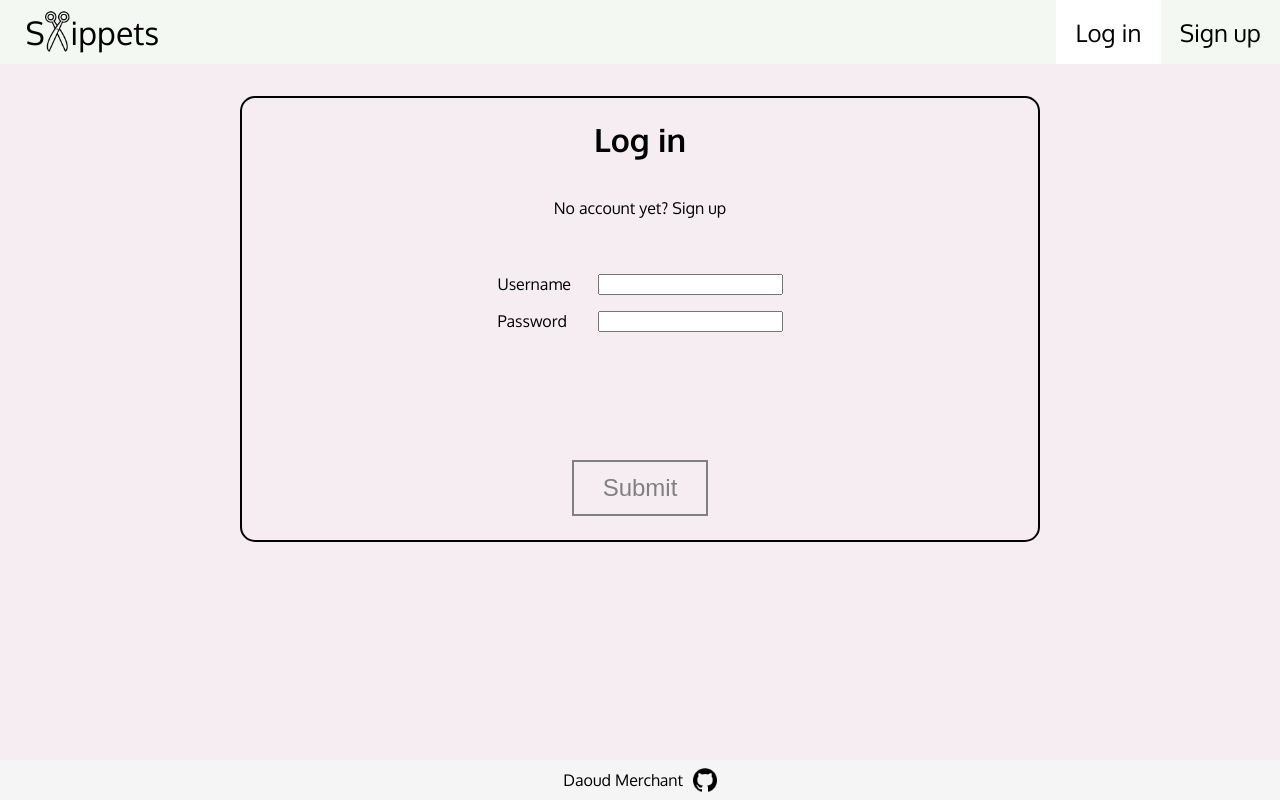
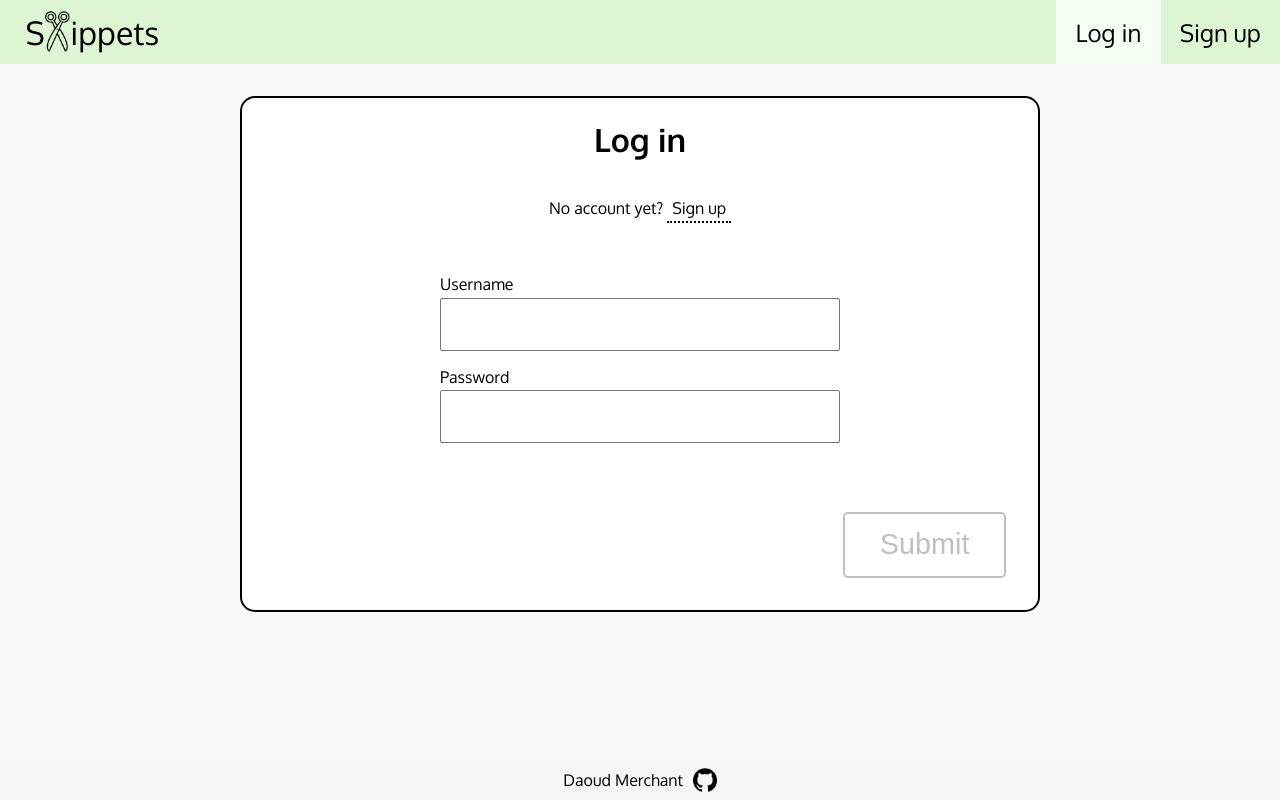
Before and after one commit to daoudmerchant/salt-hackday, a React (Create React App) app in the folder client/: page /form/login in a window 1280 px wide. Built offline with nearby package versions, Linux system fonts and the light colour scheme.

Commit message:
Style card view

```diff
--- a/client/src/App.js
+++ b/client/src/App.js
@@ -47,7 +47,7 @@ const GlobalStyle = createGlobalStyle`
 
 const Main = styled.main`
   overflow-y: scroll;
-  background-color: #f5edf1;
+  background-color: #f8f8f8;
 `
 
 function App() {
--- a/client/src/components/Nav.js
+++ b/client/src/components/Nav.js
@@ -6,7 +6,7 @@ import { selectIfSignedIn } from "../redux/user";
 import scissors from "../assets/scissor.png";
 
 const Header = styled.header`
-    background-color: #F3F8F2;
+    background-color: #def5d3;
     height: 100%;
 `
 
@@ -49,7 +49,7 @@ const MyLink = styled(NavLink)`
     display: flex;
     align-items: center;
     &.active {
-        background-color: white;
+        background-color: #f3fff1;
     }
 `
 
--- a/client/src/components/SnippetCard.js
+++ b/client/src/components/SnippetCard.js
@@ -10,46 +10,87 @@ import VariableInput from "./VariableInput"
 
 import check from "../assets/check.png";
 import copy from "../assets/copy.png";
+import pencil from "../assets/pencil.png";
+import bin from "../assets/bin.png";
 
 const Card = styled.div`
     box-shadow: rgba(17, 17, 26, 0.1) 0px 4px 16px, rgba(17, 17, 26, 0.05) 0px 8px 32px;
     border-radius: 15px;
-    display: flex;
-    justify-content: center;
-    padding: .8em 1.2em;
     transition: .5s all;
-    background-color: ${({$clicked}) => $clicked ? "#c7f0b4" : "transparent"};
+    background-color: ${({$clicked}) => $clicked ? "#c7f0b4" : "white"};
+    padding: 2em;
+    margin-top: 2em;
+`
+
+const MainContainer = styled.div`
+    display: grid;
+    grid-template-columns: 1fr repeat(3, 3em);
+    align-items: center;
 `
 
 const SnippetName = styled.p`
+    height: 100px;
+    max-width: 500px;
+    margin: 0;
+    font-size: 1.2em;
     text-overflow: ellipsis;
+    overflow: hidden;
+    whitespace: nowrap;
+    padding-right: 1em;
+    display: flex;
+    align-items: center;
 `
 
 const SnippetContents = styled.div`
     margin-right: auto;
+    width: 100%;
 `
 
 const VariableContainer = styled.div`
-
+    display: grid;
+    grid-template-columns: 1fr;
+    gap: 1em;
 `
 
 const CopyButton = styled.button`
-
+    grid-column: -2 / -1;
+    &:disabled {
+        opacity: .2;
+    }
 `
 
 const ClearButton = styled.button`
+    display: block;
+    border: 2px solid tomato;
+    background-color: tomato;
+    color: white;
+    font-size: 1em;
+    border-radius: 5px;
+    padding: .5em 1.2em;
+    margin-top: 1em;
+    margin-inline: auto;
+    &:disabled {
+        border-color: silver;
+        background-color: transparent;
+        color: silver;
+    }
 `
 
 const Edit = styled(Link)`
-
+    grid-column: -3 / -2;
+    margin-inline: auto;
 `
 
 const DeleteButton = styled.button`
-
+grid-column: -4 / -3;
 `
 
 const Icon = styled.img`
     height: 2.5em;
+`
+
+const SmallIcon = styled.img`
+    height: 1.6em;
 `
 
 export const SnippetCard = ({ snippet, dummy }) => {
@@ -76,26 +117,28 @@ export const SnippetCard = ({ snippet, dummy }) => {
     }
     return (
         <Card $clicked={copied}>
+            <MainContainer>
                 <SnippetContents>
                     <SnippetName>{snippet.title || snippet.text}</SnippetName>
+                </SnippetContents>
+                {dummy
+                    ? null
+                    : <>
+                        <DeleteButton onClick={handleDelete}><SmallIcon src={bin} alt="delete"/></DeleteButton>
+                        <Edit to={`/snippets/${snippet._id}`}><SmallIcon src={pencil} alt="edit"/></Edit>
+                    </>}
+                <CopyButton disabled={!canBeCopied} onClick={handleCopy}>{copied ? <Icon src={check} alt="checkmark"/> : <Icon src={copy} alt="copy to clipboard"/>}</CopyButton>
+            </MainContainer>
+            {variables.length
+                    ? <ClearButton disabled={!Object.values(variableValues).some(Boolean)}onClick={resetVariableValues}>Clear fields</ClearButton>
+                    : null
+                }
             <VariableContainer>
                 {variables.map(variable => {
                     const update = e => updateVariableValues(variable, e.target.value);
                     return <VariableInput key={variable} variable={variable} update={update} value={variableValues[variable]} />
                 })}
             </VariableContainer>
-            </SnippetContents>
-            {variables.length
-                ? <ClearButton disabled={!Object.values(variableValues).some(Boolean)}onClick={resetVariableValues}>Clear</ClearButton>
-                : null
-            }
-            {dummy
-                ? null
-                : <>
-                    <Edit to={`/snippets/${snippet._id}`}>Edit</Edit>
-                    <DeleteButton onClick={handleDelete}>Delete</DeleteButton>
-                  </>}
-            <CopyButton disabled={!canBeCopied} onClick={handleCopy}>{copied ? <Icon src={check} alt="checkmark"/> : <Icon src={copy} alt="copy to clipboard"/>}</CopyButton>
         </Card>
 
     )
--- a/client/src/components/VariableInput.js
+++ b/client/src/components/VariableInput.js
@@ -1,17 +1,27 @@
 import styled from "styled-components";
 
 const Label = styled.label`
-
+    display: flex;
+    flex-direction: column;
+    width: 100%;
+    font-size: 1.3em;
 `
 
 const Input = styled.input`
+    font-size: 1em;
+    padding: .6em 1em;
+    margin-top: .4em;
+`
 
+const Italic = styled.span`
+    font-style: italic;
+    letter-spacing: 1px;
 `
 
 const VariableInput = ({variable, update, value}) => {
     return (
         <Label>
-            {variable}:
+            <Italic>"{variable}"</Italic>
             <Input type="text" value={value} onChange={update}/>
         </Label>)
 }
--- a/client/src/pages/Login.js
+++ b/client/src/pages/Login.js
@@ -10,38 +10,72 @@ const Form = styled.form`
     display: flex;
     flex-direction: column;
     align-items: center;
+    padding-inline: 2em;
+    padding-bottom: 2em;
+    background-color: white;
+`
+
+const SignupLink = styled(Link)`
+    border-bottom: 2px dotted black;
+    padding: 0 .3em .2em;
+    &:hover {
+        color: darkblue;
+    }
 `
 
 const Inputs = styled.div`
     display: flex;
     flex-direction: column;
     margin-block: 2em;
+    width: 100%;
+    max-width: 400px;
 `
 
 const Label = styled.label`
     display: flex;
+    flex-direction: column;
     justify-content: space-between;
     margin-block: .5em;
 `
 
 const Input = styled.input`
-    margin-left: 2em;
+    font-size: 1.2em;
+    padding: .7em 1.2em;
+    margin-top: .2em;
+`
+
+const Container = styled.div`
+    width: 100%;
+    display: flex;
+    flex-direction: column;
+    align-items: center;
+    @media (min-width: 600px) {
+        justify-content: space-between;
+        flex-direction: row;
+        align-items: baseline;
+    }
 `
 
 const Error = styled.p`
-    height: 2em;
-    color: red;
+    color: firebrick;
+    background-color: #f7dada;
+    border-left: 4px solid firebrick;
+    padding: 1.3em 2em;
+    margin-block: 0;
 `
 
 const Submit = styled.button`
-    border: 2px solid blue;
-    color: blue;
-    font-size: 1.5em;
+    border: 2px solid #3f96e8;
+    background-color: #3f96e8;
+    color: white;
+    font-size: 1.8em;
+    border-radius: 5px;
     padding: .5em 1.2em;
-    margin-block: 1em;
+    margin-top: 1em;
     &:disabled {
-        border-color: grey;
-        color: grey;
+        border-color: silver;
+        background-color: transparent;
+        color: silver;
     }
 `
 
@@ -70,13 +104,15 @@ const Login = () => {
     return (
         <Form onSubmit={handleSubmit}>
             <h1>Log in</h1>
-            <p>No account yet? <Link to="/form/signup">Sign up</Link></p>
+            <p>No account yet? <SignupLink to="/form/signup">Sign up</SignupLink></p>
             <Inputs>
                 <Label>Username<Input type="text" value={user.username} onChange={updateUsername} maxLength={20} required/></Label>
                 <Label>Password<Input type="password" value={user.password} onChange={updatePassword} required/></Label>
             </Inputs>
-            <Error>{error}</Error>
-            <Submit type="submit" disabled={!canSubmit}>{status === "loading" ? "Submitting" : "Submit"}</Submit>
+            <Container>
+                {error ? <Error>{error}</Error> : <div/>}
+                <Submit type="submit" disabled={!canSubmit}>{status === "loading" ? "Submitting" : "Submit"}</Submit>
+            </Container>
         </Form>
     )
 }
--- a/client/src/pages/Settings.js
+++ b/client/src/pages/Settings.js
@@ -3,6 +3,11 @@ import { useNavigate } from "react-router-dom";
 import { useDispatch, useSelector } from "react-redux";
 import { selectIfSignedIn, signOut } from "../redux/user";
 import styled from "styled-components";
+
+const SettingsContainer = styled.div`
+    margin: 3em auto;
+    max-width: 600px;
+`
 
 const SignOut = styled.button`
     padding: 1em 2em;
@@ -20,10 +25,10 @@ const Settings = () => {
         }
     }, [isSignedIn])
     return (
-        <div>
-            Settings
+        <SettingsContainer>
+            <p>(Imagine a bunch of awesome settings here)</p>
             <SignOut onClick={handleSignOut}>Sign out</SignOut>
-        </div>
+        </SettingsContainer>
     )
 }
 
--- a/client/src/pages/Signup.js
+++ b/client/src/pages/Signup.js
@@ -93,6 +93,7 @@ const Error = styled.p`
     background-color: #f7dada;
     border-left: 4px solid firebrick;
     padding: 1.3em 2em;
+    margin-block: 0;
 `
 
 const validityCheck = {
--- a/client/src/pages/UserHome.js
+++ b/client/src/pages/UserHome.js
@@ -18,7 +18,7 @@ const HeaderContainer = styled.div`
 `
 
 const New = styled(Link)`
-    background-color: whitesmoke;
+    background-color: white;
     display: flex;
     align-items: center;
     height: min-content;
```
Lines whose indentation alone changed are shown as unchanged.
